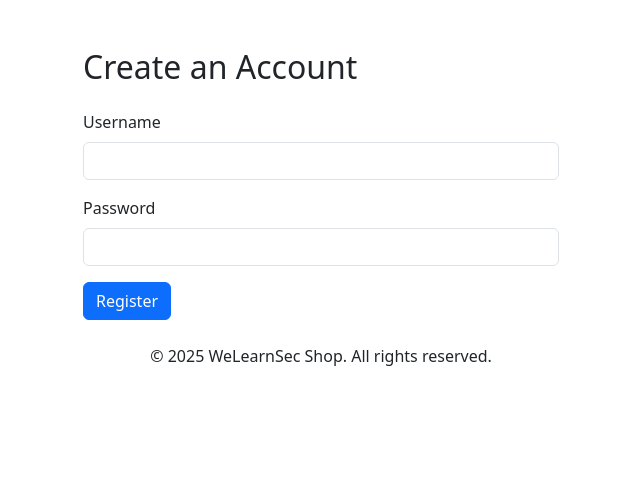
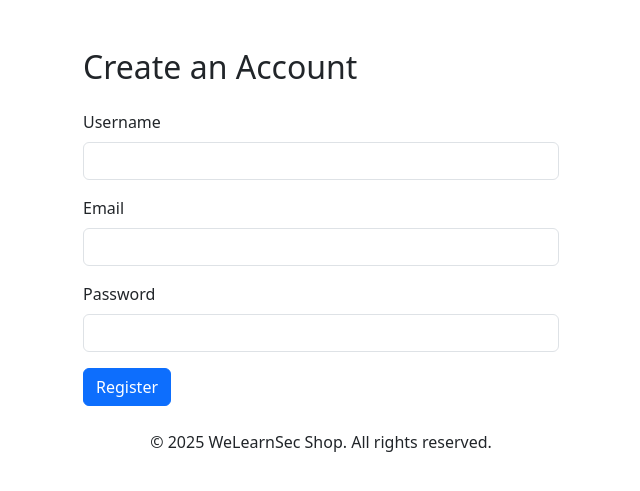
Before and after one commit to welearnsec/welearnsecshop, a PHP site: page /register.php in a window 1280 px wide. Shown: the part 56-547 px from the top of the page, without its empty margins (319-959 px from the left). Run offline with PHP 8.4, Linux system fonts and the light colour scheme.

Commit message:
v1.1 update few bugs

```diff
--- a/index.php
+++ b/index.php
@@ -40,7 +40,9 @@ $result = $conn->query($sql);
               <h5 class="card-title"><?=htmlspecialchars($row['name'])?></h5>
               <p class="card-text"><?=htmlspecialchars($row['description'])?></p>
               <p class="card-text"><strong>$<?=number_format($row['price'],2)?></strong></p>
-              <a href="product.php?id=<?=$row['id']?>" class="btn btn-primary mt-auto">View</a>
+             <a href="product.php?id=<?=$row['id']?>" class="btn btn-primary mt-auto mb-2">View</a>
+<a href="reviews.php?id=<?=$row['id']?>" class="btn btn-outline-secondary">Leave a Review</a>
+
             </div>
           </div>
         </div>
--- a/register.php
+++ b/register.php
@@ -7,17 +7,32 @@ $message = "";
 if ($_SERVER['REQUEST_METHOD'] === 'POST') {
     $username = $_POST['username'] ?? '';
     $password = $_POST['password'] ?? '';
+$email = $_POST['email'] ?? '';
 
     // intentionally weak: no password policy, no prepared statements, MD5 hashing
     $hashed = md5($password);
 
-    $sql = "INSERT INTO users (username, password) VALUES ('$username', '$hashed')";
+  // check if username exists
+
+$checkUser = $conn->query("SELECT id FROM users WHERE username='$username'");
+if ($checkUser->num_rows > 0) {
+    $message = "Username already taken. Please choose another.";
+} else {
+    // check if email exists
+    $checkEmail = $conn->query("SELECT id FROM users WHERE email='$email'");
+    if ($checkEmail->num_rows > 0) {
+        $message = "Email already registered. Please use another email.";
+    } else {
+        $sql = "INSERT INTO users (username, email, password) VALUES ('$username', '$email', '$hashed')";
         if ($conn->query($sql)) {
             $message = "Account created successfully. <a href='login.php'>Login here</a>.";
         } else {
             $message = "Error: " . $conn->error;
         }
     }
+}
+}
+
 ?>
 <!DOCTYPE html>
 <html lang="en">
@@ -41,11 +56,16 @@ if ($_SERVER['REQUEST_METHOD'] === 'POST') {
     <input type="text" required name="username" class="form-control" id="username">
   </div>
   <div class="mb-3">
+    <label for="email" class="form-label">Email</label>
+    <input type="email" required name="email" class="form-control" id="email">
+  </div>
+  <div class="mb-3">
     <label for="password" class="form-label">Password</label>
     <input type="password" required name="password" class="form-control" id="password">
   </div>
   <button type="submit" class="btn btn-primary">Register</button>
 </form>
+
   </div>
 
     <?php include 'includes/footer.php'; ?>
--- a/reviews.php
+++ b/reviews.php
@@ -7,6 +7,10 @@ $product_id = intval($product_id);
 // get product info
 $productRes = $conn->query("SELECT * FROM products WHERE id=$product_id");
 $product = $productRes->fetch_assoc();
+if (!$product) {
+    die("Product not found.");
+}
+
 
 // handle new review submission
 if ($_SERVER['REQUEST_METHOD'] === 'POST') {
```
Also changed, not shown: login.php (+7 -2 lines). Lines whose indentation alone changed are shown as unchanged.
